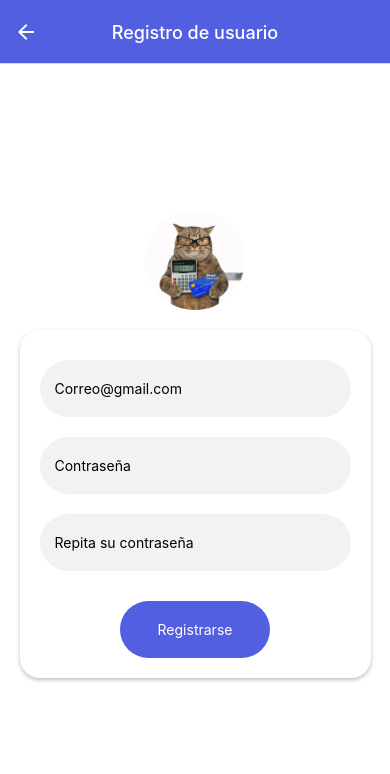
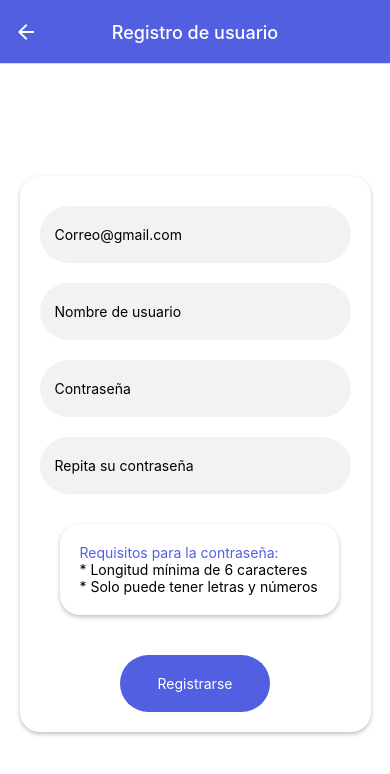
Before and after one commit to Yeremy-Molina-Boundpay/BoundPay, a React Native app: screen /Registro in a window 390 px wide. Shown: the top 774 px of the page. Built offline with nearby package versions, Linux system fonts and the light colour scheme.

Commit message:
guardado de usuarios en la bd listo

```diff
--- a/screens/registro.js
+++ b/screens/registro.js
@@ -1,77 +1,108 @@
-import React, { useState } from "react";
-import { Text, StyleSheet, View, Image,ToastAndroid, TextInput, TouchableOpacity, Alert } from "react-native";
-import AsyncStorage from "@react-native-async-storage/async-storage";
-import appFirebase from '../credenciales';
-import { createUserWithEmailAndPassword, sendEmailVerification } from "firebase/auth";
-import { auth } from "../credenciales";
+import React, { useState, useEffect } from 'react'
+import DateTimePicker from '@react-native-community/datetimepicker';
+import { KeyboardAvoidingView, Platform, ToastAndroid } from 'react-native';
+import { createUserWithEmailAndPassword } from 'firebase/auth';
+import { Text, StyleSheet, View, TextInput, TouchableOpacity, Alert } from 'react-native'
+import { auth } from '../credenciales';
+
+
+import appFirebase from '../credenciales'
+import { getFirestore, collection, addDoc, getDocs, doc, deleteDoc, getDoc, setDoc } from 'firebase/firestore';
+import { ScrollView } from 'react-native-gesture-handler';
+const db = getFirestore(appFirebase)
 
 
 
+export default function CrearUsuario(props) {
+    const initialUserState = {
+        nombreUsuario: '',
+        gmail: '',
+        password: '',
+        password2: '',
+        deudas: [],
+        eventosCreados: []
+    };
 
-
-export default function Registro(props) {
+    const [user, setUser] = useState(initialUserState);
 
     const simbolosNoPermitidos =/[ ! " # $ % & ' ( ) * + , -  / : ; < = > ? @  ^  |   ]/ // lista de símbolos no permitidos
-    const [email, setEmail] = useState("");
-    const [password, setPassword] = useState("");
-    const [password2, setPassword2] = useState("");
 
-
-
+    const handleChangeText = (value, name) => {
+        setUser({ ...user, [name]: value });
+    };
 
     const registrar = async () => {
         try {
-            // Verificar primero si la contraseña cumple con la longitud mínima
-            if (password.length < 6) {
-                ToastAndroid.show('La contraseña debe tener al menos 6 caracteres', ToastAndroid.SHORT);
-                return;  // Salir de la función si falla esta validación
+            if (user.gmail === '' || user.password === '' || user.nombreUsuario === '') {
+                ToastAndroid.show("Los campos no pueden estar vacios", ToastAndroid.SHORT)
+                return;
+            }
+            if (user.password !== user.password2) {
+                ToastAndroid.show("Las contraseñas no coinciden", ToastAndroid.SHORT)
+                return;
             }
 
-            // Verificar si hay símbolos no permitidos
-            if (simbolosNoPermitidos.test(password)) {
+
+            if (simbolosNoPermitidos.test(user.password)) {
                 ToastAndroid.show('La contraseña solo puede tener letras y números.', ToastAndroid.SHORT);
                 return;
             }
 
-            // Verificar si las contraseñas coinciden
-            if (password !== password2) {
-                ToastAndroid.show('Las contraseñas no coinciden', ToastAndroid.SHORT);
+            if (user.password.length < 6) {
+                ToastAndroid.show("La contraseña debe tener al menos 6 caracteres", ToastAndroid.SHORT)
                 return;
             }
 
-            // Si todas las validaciones son correctas, intenta registrar el usuario
-            await createUserWithEmailAndPassword(auth, email, password);
-            ToastAndroid.show('Cuenta creada correctamente.', ToastAndroid.SHORT);
+            // Registrar al usuario con Firebase Authentication
+            const userCredential = await createUserWithEmailAndPassword(auth, user.gmail, user.password);
+            const registeredUser = userCredential.user;
+
+            // Guardar datos adicionales del usuario en Firestore
+            await setDoc(doc(db, 'usuarios', registeredUser.uid), {
+                nombreUsuario: user.nombreUsuario,
+                gmail: user.gmail,
+                deudas: user.deudas,
+                eventosCreados: user.eventosCreados
+            });
+
+            ToastAndroid("Usuario registrado con exito", ToastAndroid.SHORT)
+            setUser(initialUserState); // Reiniciar el estado después de guardar
             props.navigation.navigate('Login');
-
         } catch (error) {
             console.log(error);
-            Alert.alert("Error", "No se pudo crear la cuenta. Intenta de nuevo.");
+            Alert.alert('Error', 'Hubo un problema al registrar el usuario');
         }
     };
 
-
     return (
         <View style={styles.padre}>
-            <View>
-                <Image source={require('../assets/profile.jpg')} style={styles.profile} />
-            </View>
-
             <View style={styles.tarjeta}>
+            <KeyboardAvoidingView>
+            <ScrollView  scrollEnabled={true}>
                 <View style={styles.cajaTexto}>
                     <TextInput
                         placeholder="Correo@gmail.com"
                         style={{ paddingHorizontal: 15 }}
-                        onChangeText={(text) => setEmail(text)}
+                        onChangeText={(text) => handleChangeText(text, 'gmail')}
+                        value={user.gmail}
                     />
                 </View>
 
+                <View style={styles.cajaTexto}>
+                    <TextInput
+                        placeholder="Nombre de usuario"
+                        style={{ paddingHorizontal: 15 }}
+                        onChangeText={(text) => handleChangeText(text, 'nombreUsuario')}
+                        value={user.nombreUsuario}
+                    />
+                </View>
 
                 <View style={styles.cajaTexto}>
                     <TextInput
                         placeholder="Contraseña"
                         style={{ paddingHorizontal: 15 }}
-                        onChangeText={(text) => setPassword(text)}
+                        onChangeText={(text) => handleChangeText(text, 'password')}
+                        value={user.password}
                         secureTextEntry={true}
                     />
                 </View>
@@ -80,9 +111,17 @@ export default function Registro(props) {
                     <TextInput
                         placeholder="Repita su contraseña"
                         style={{ paddingHorizontal: 15 }}
-                        onChangeText={(text) => setPassword2(text)}
+                        onChangeText={(text) => handleChangeText(text, 'password2')}
+                        value={user.password2}
                         secureTextEntry={true}
                     />
+                </View>
+
+                <View style={styles.tarjeta}>
+                    <Text style={styles.textoColor}>Requisitos para la contraseña:</Text>
+                    <Text></Text>
+                    <Text>* Longitud mínima de 6 caracteres</Text>
+                    <Text>* Solo puede tener letras y números</Text>
                 </View>
 
                 <View style={styles.padreBoton}>
@@ -90,8 +129,11 @@ export default function Registro(props) {
                         <Text style={styles.textoBoton}>Registrarse</Text>
                     </TouchableOpacity>
                 </View>
+                </ScrollView>
+                </KeyboardAvoidingView>
             </View>
         </View>
+
     );
 }
 
@@ -123,6 +165,9 @@ const styles = StyleSheet.create({
         shadowRadius: 4,
         elevation: 5,
     },
+    textoColor: {
+        color: '#525FE1'
+    },
     cajaTexto: {
         paddingVertical: 20,
         backgroundColor: '#cccccc40',
```
